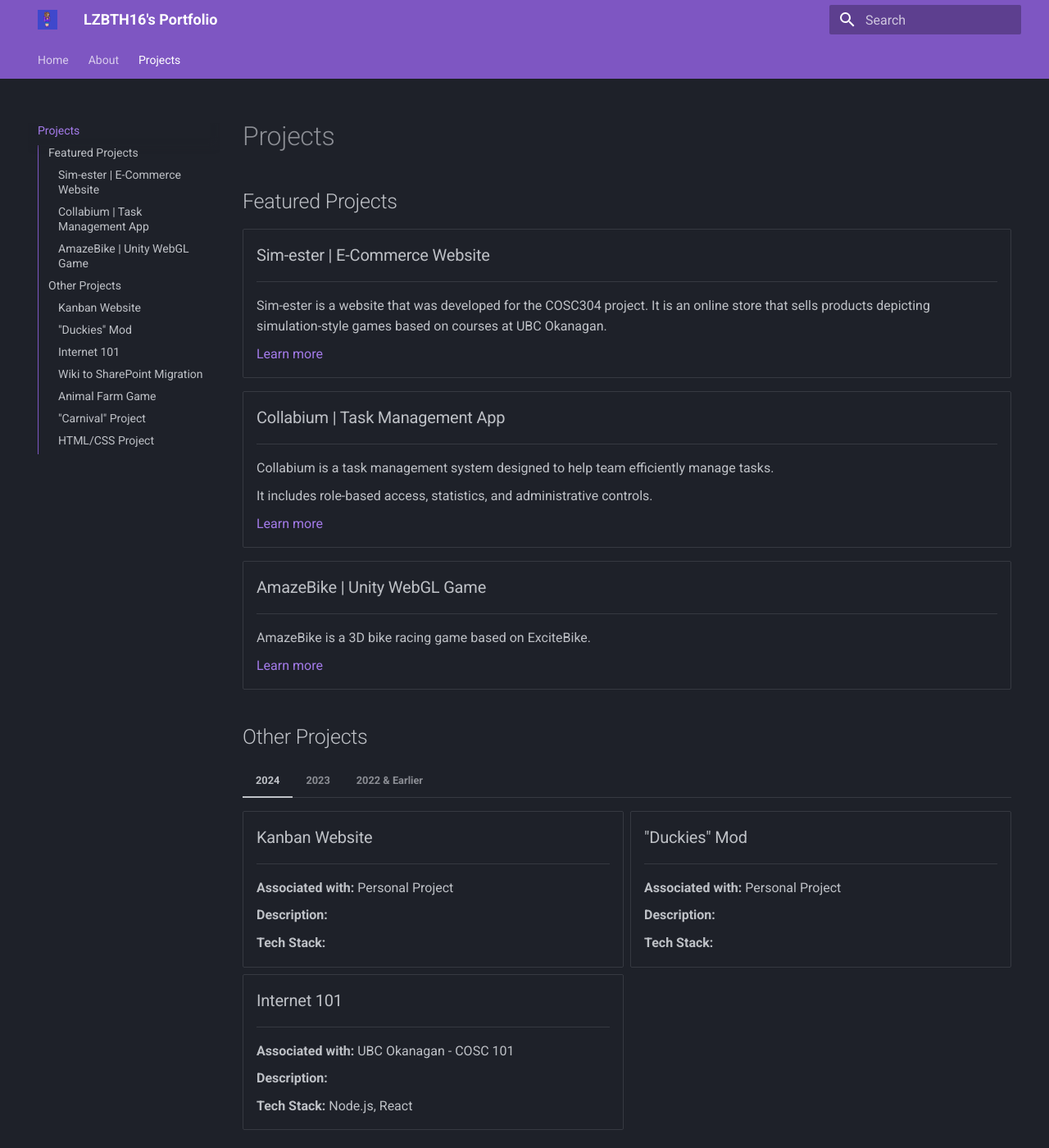
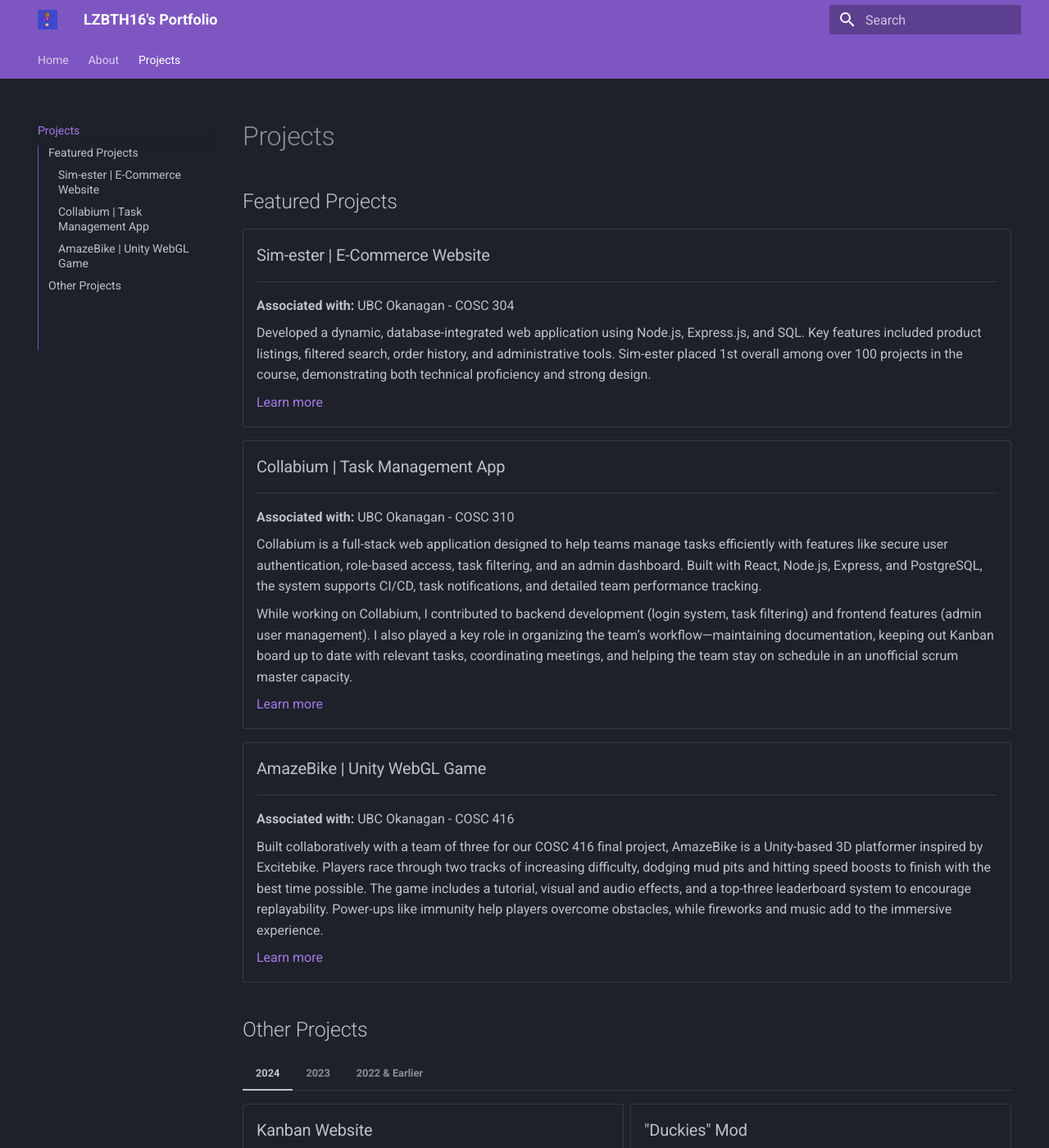
Before and after one commit to LZBTH16/portfolio, an MkDocs documentation site: the page built from docs/projects.md, in a window 1280 px wide and 1400 px high. Shown: the whole window at 82% size. Built offline with MkDocs 1.6.1 and Material for MkDocs 9.7.7, drawn with Linux system fonts in a browser that asks for light colours; some of the changed text lies outside the part shown.

Commit message:
Add project details

```diff
--- a/docs/projects.md
+++ b/docs/projects.md
@@ -6,7 +6,9 @@
 
 - ### Sim-ester | E-Commerce Website
     ---
-    Sim-ester is a website that was developed for the COSC304 project. It is an online store that sells products depicting simulation-style games based on courses at UBC Okanagan.
+    **Associated with:** UBC Okanagan - COSC 304
+
+    Developed a dynamic, database-integrated web application using Node.js, Express.js, and SQL. Key features included product listings, filtered search, order history, and administrative tools. Sim-ester placed 1st overall among over 100 projects in the course, demonstrating both technical proficiency and strong design.
 
     [Learn more](https://github.com/LZBTH16/sim-ester)
 
@@ -16,9 +18,11 @@
 
 - ### Collabium | Task Management App
     ---
-    Collabium is a task management system designed to help team efficiently manage tasks.
+    **Associated with:** UBC Okanagan - COSC 310
 
-    It includes role-based access, statistics, and administrative controls.
+    Collabium is a full-stack web application designed to help teams manage tasks efficiently with features like secure user authentication, role-based access, task filtering, and an admin dashboard. Built with React, Node.js, Express, and PostgreSQL, the system supports CI/CD, task notifications, and detailed team performance tracking.
+
+    While working on Collabium, I contributed to backend development (login system, task filtering) and frontend features (admin user management). I also played a key role in organizing the team’s workflow—maintaining documentation, keeping out Kanban board up to date with relevant tasks, coordinating meetings, and helping the team stay on schedule in an unofficial scrum master capacity.
 
     [Learn more](https://github.com/KianShirvani/Collabium---Task-Management-Platform)
 
@@ -28,7 +32,9 @@
 
 - ### AmazeBike | Unity WebGL Game
     ---
-    AmazeBike is a 3D bike racing game based on ExciteBike.
+    **Associated with:** UBC Okanagan - COSC 416
+
+    Built collaboratively with a team of three for our COSC 416 final project, AmazeBike is a Unity-based 3D platformer inspired by Excitebike. Players race through two tracks of increasing difficulty, dodging mud pits and hitting speed boosts to finish with the best time possible. The game includes a tutorial, visual and audio effects, and a top-three leaderboard system to encourage replayability. Power-ups like immunity help players overcome obstacles, while fireworks and music add to the immersive experience.
 
     [Learn more](https://github.com/Zubdragon047/cosc416project)
 
@@ -39,57 +45,64 @@
 === "2024"
     <div class="grid cards" markdown>
 
-    - ### Kanban Website
+    - ### Kanban Website {data-toc-label=""}
         ---
         **Associated with:** Personal Project
 
         **Description:**
+        Built a responsive Kanban board for task management using HTML, CSS, and JavaScript. Features include draggable task cards and persistent local storage. Designed and implemented a custom API for task creation and data handling.
 
-        **Tech Stack:**
+        **Tech Stack:** HTML, CSS, JavaScript
 
-    - ### "Duckies" Mod
+    - ### "Duckies" Mod {data-toc-label=""}
         ---
         **Associated with:** Personal Project
 
         **Description:**
+        Created a Minecraft mod that adds a custom duck item and in-game object. Learned how to structure Minecraft assets and implement them into the actual game environment. Gained hands-on experience with game modding beyond test modes.
 
-        **Tech Stack:**
+        **Tech Stack:** Java, Kotlin, Gradle
 
-    - ### Internet 101
+    - ### Internet 101 {data-toc-label=""}
         ---
         **Associated with:** UBC Okanagan - COSC 101
 
         **Description:**
+        Led a team in developing a beginner-friendly website to teach essential internet skills and safety. As project lead, managed task delegation, set milestones, and coordinated team efforts from concept to deployment.
 
         **Tech Stack:** Node.js, React
+
+        **[GitHub Repository](https://github.com/Rheiley/cosc101-project)**
 
     </div>
 
 === "2023"
     <div class="grid cards" markdown>
 
-    - ### Wiki to SharePoint Migration
+    - ### Wiki to SharePoint Migration {data-toc-label=""}
         ---
         **Associated with:** Innovation, Science, and Economic Development (ISED)
 
         **Description:**
+        Developed a SharePoint site for the Technical Support Officers (TSOs) and assisted in migrating existing content from an internal wiki. Focused on creating a clean, organized, and accessible knowledge base.
 
-        **Tech Stack:**
+        **Tech Stack:** Microsoft SharePoint
 
-    - ### Animal Farm Game
+    - ### Animal Farm Game {data-toc-label=""}
         ---
         **Associated with:** UBC Okanagan - COSC 121
 
         **Description:**
+        Created a Java-based simulation game as part of a guided project focused on object-oriented programming (OOP). Incorporated file input/output, exception handling, and class-based logic to simulate behaviors in an animal farm environment.
 
-        **Tech Stack:**
+        **Tech Stack:** Java
 
     </div>
 
 === "2022 & Earlier"
     <div class="grid cards" markdown>
 
-    - ### "Carnival" Project
+    - ### "Carnival" Project {data-toc-label=""}
         ---
         **Associated with:** Gateway to Technology
 
```
Also changed, not shown: other parts of docs/projects.md (+1 -1 lines), docs/about.md (+0 -5 lines).
